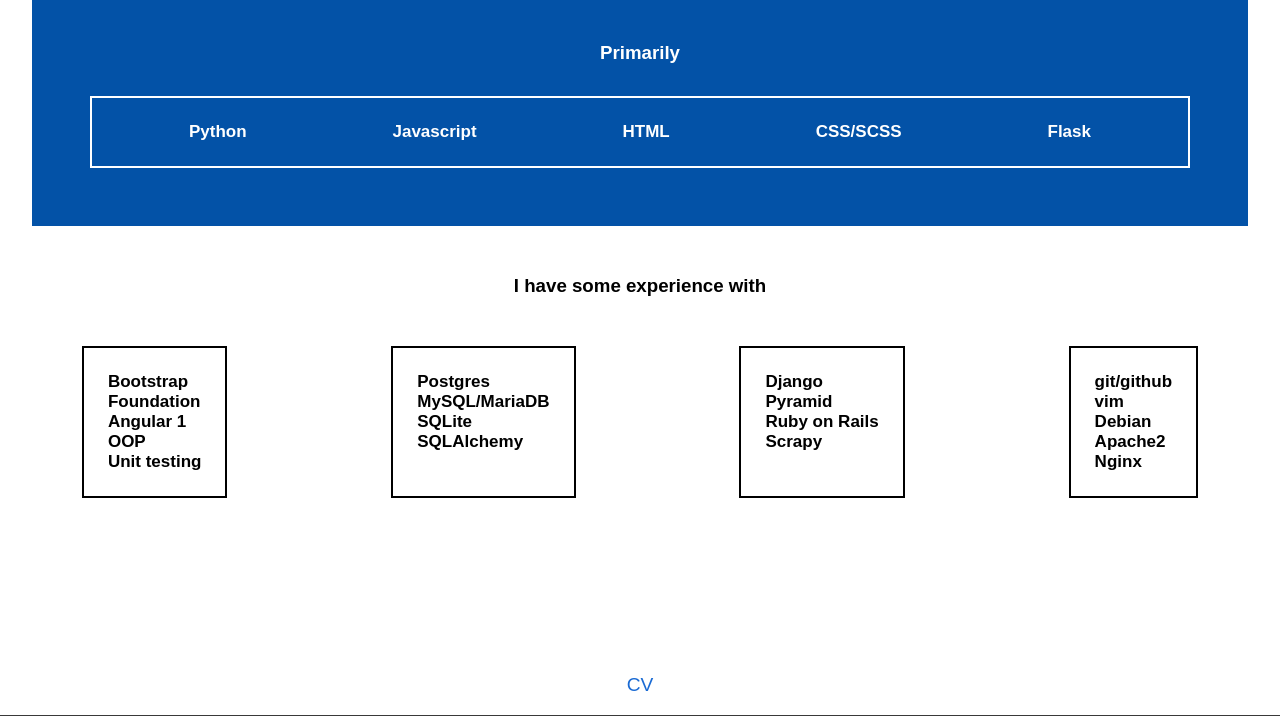
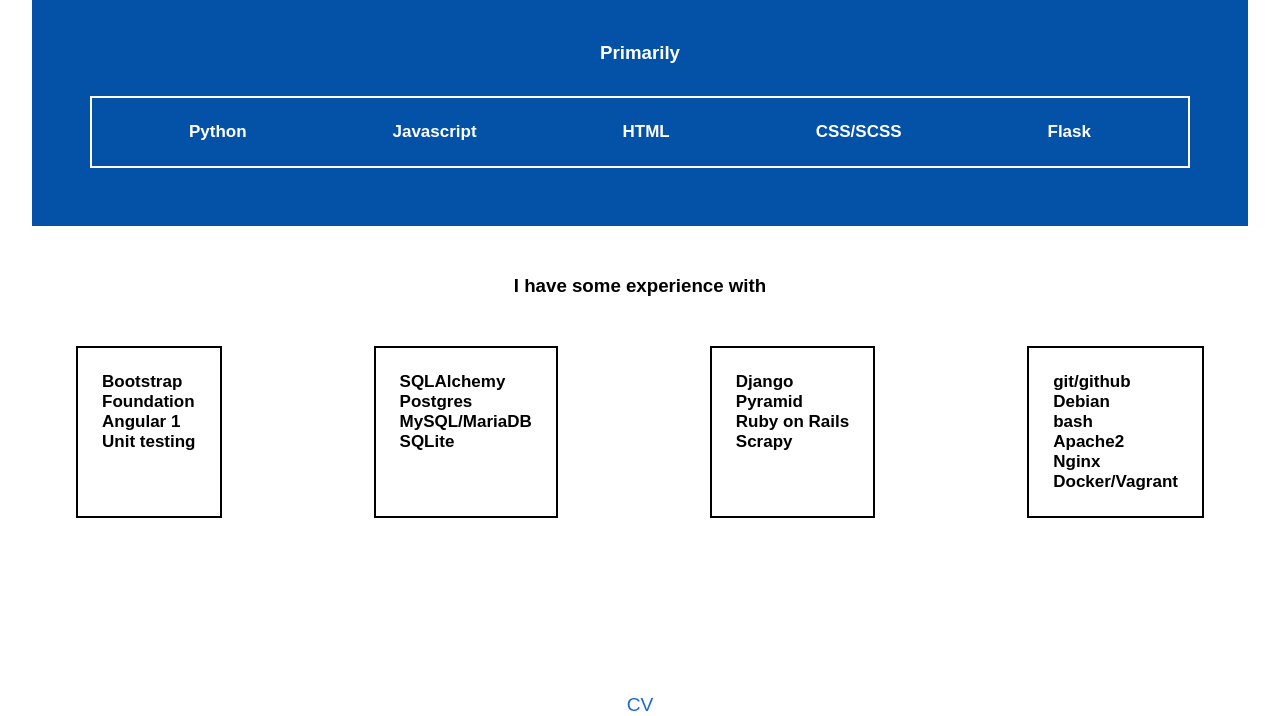
Before and after one commit to GregoryVigoTorres/GregoryVigoTorres.github.io, a Flask app: page / in a window 1280 px wide. Shown: the part 1955-2671 px from the top of the page. Run offline with Flask 2, Linux system fonts and the light colour scheme; parts of the project's set-up code (start-up, migrations or seed data) failed here and were passed over; some web fonts are replaced.

Commit message:
updated some skills

```diff
--- a/templates/index.html
+++ b/templates/index.html
@@ -112,17 +112,16 @@
           <li>Bootstrap</li>
           <li>Foundation</li>
           </li>Angular 1</li>
-          <li>OOP</li>
           <li>Unit testing</li>
       </ul>
   </div>
 
   <div>
       <ul>
+          <li>SQLAlchemy</li>
           <li>Postgres</li>
           <li>MySQL/MariaDB</li>
           <li>SQLite</li>
-          <li>SQLAlchemy</li>
       </ul>
   </div>
 
@@ -138,10 +137,11 @@
   <div>
       <ul>
           <li>git/github</li>
-          <li>vim</li>
           <li>Debian</li>
+          <li>bash</li>
           <li>Apache2</li>
           <li>Nginx</li>
+          <li>Docker/Vagrant</li>
       </ul>
   </div>
 </div>
```
